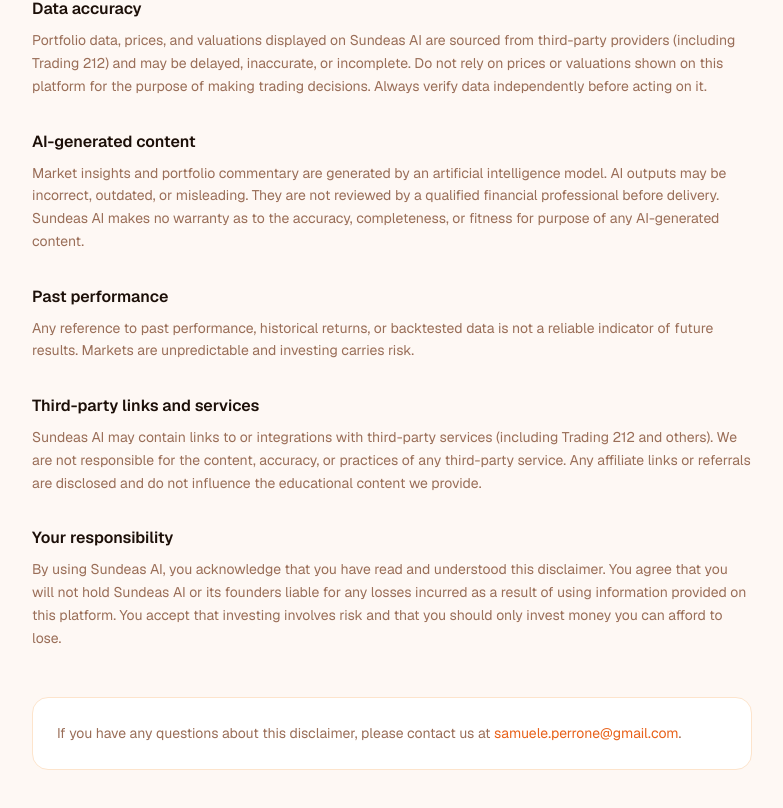
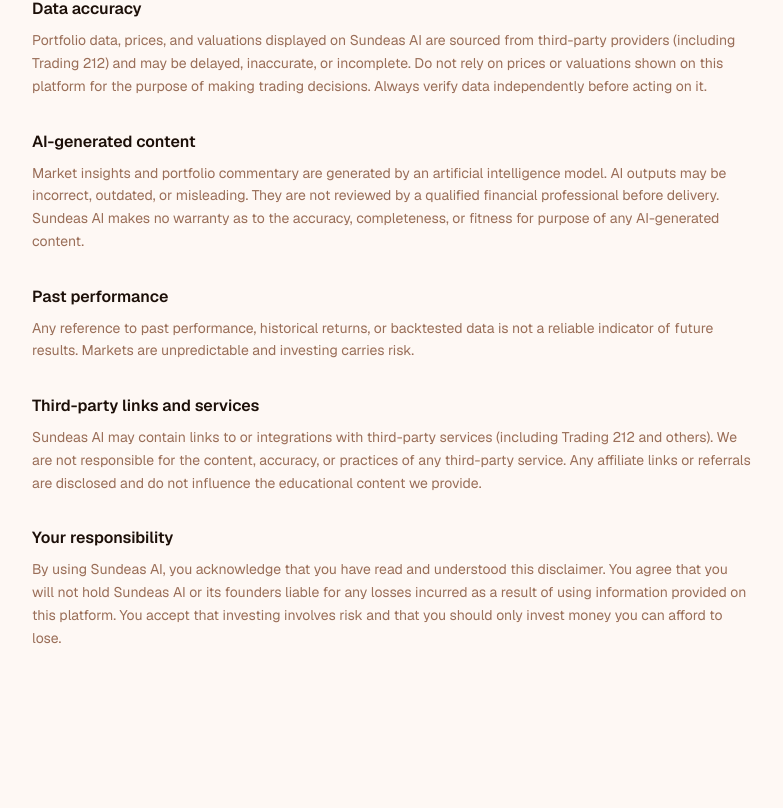
Before and after one commit to samuele-perrone/sundeas-ai, a Next.js app: page /disclaimer in a window 1280 px wide. Shown: the part 742-1550 px from the top of the page, without its empty margins (248-1031 px from the left). After the commit the page ends 1455 px from the top, so only its background shows below. Built offline with nearby package versions, Linux system fonts and the light colour scheme; no server answers.

Commit message:
Remove contact email from disclaimer

```diff
--- a/app/disclaimer/page.tsx
+++ b/app/disclaimer/page.tsx
@@ -71,12 +71,6 @@ export default function DisclaimerPage() {
           ))}
         </div>
 
-        <div className="mt-12 rounded-2xl border border-[var(--border)] bg-[var(--surface)] p-6 text-sm leading-relaxed text-[var(--muted)]">
-          If you have any questions about this disclaimer, please contact us at{" "}
-          <a href="mailto:samuele.perrone@gmail.com" className="text-[var(--accent)] hover:underline">
-            samuele.perrone@gmail.com
-          </a>.
-        </div>
       </main>
     </div>
   );
```
